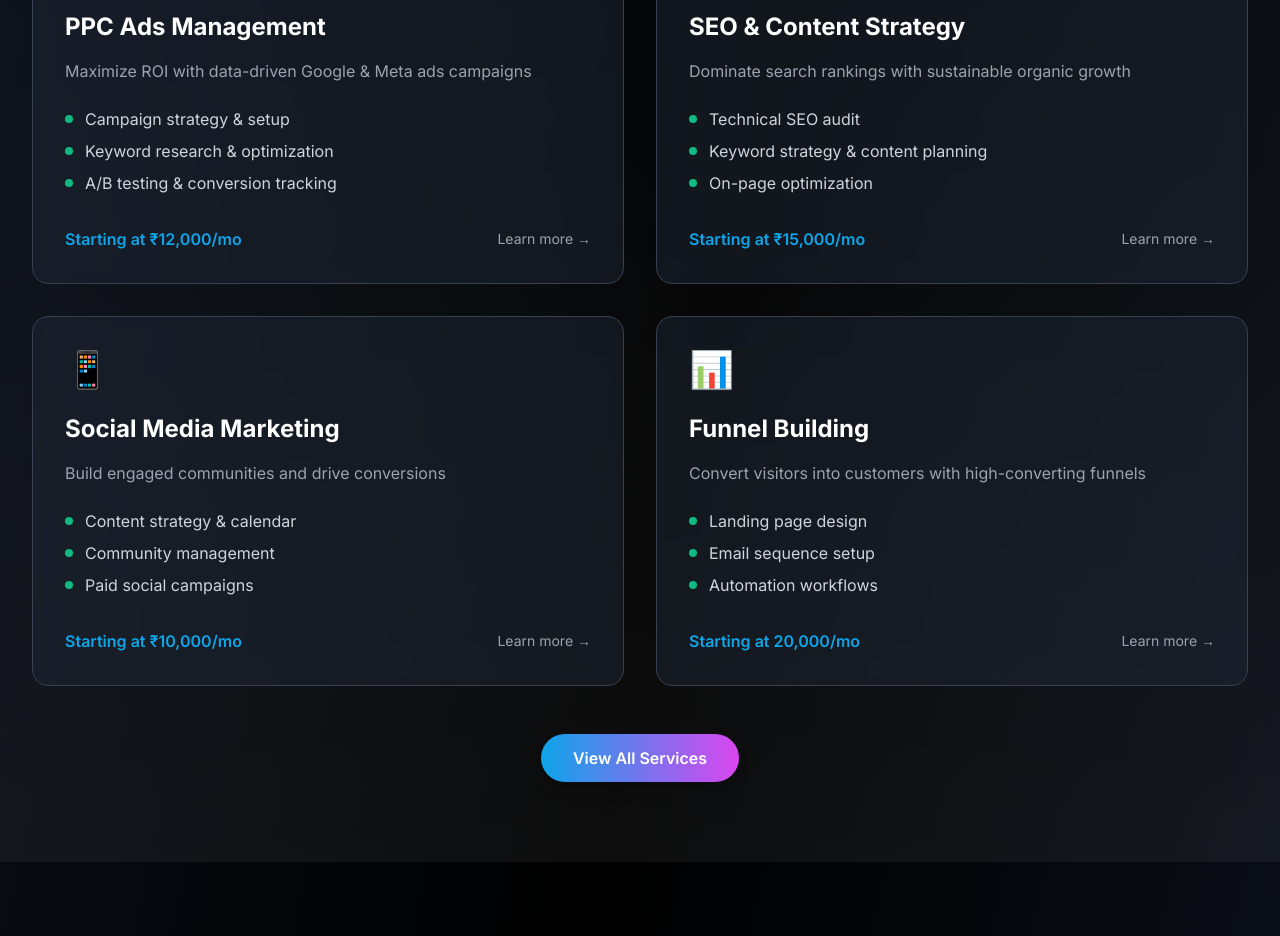
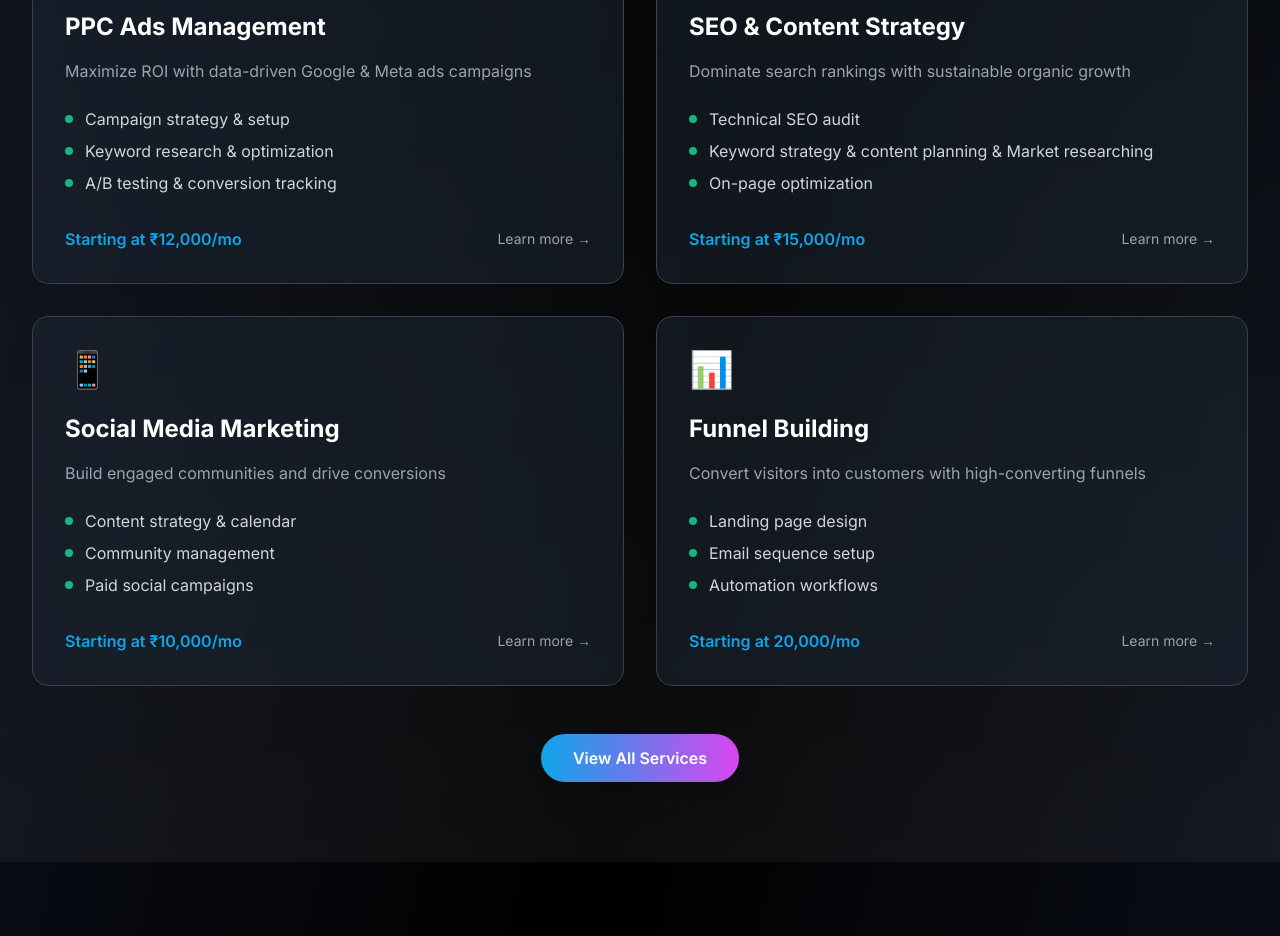
Before and after one commit to iamsubhashsingh/subhashmarketing, a React (Vite) app: page / in a window 1280 px wide. Shown: the part 2140-3076 px from the top of the page. Built offline with nearby package versions, Linux system fonts and the light colour scheme.

Commit message:
new changes in data

```diff
--- a/src/constants/data.js
+++ b/src/constants/data.js
@@ -20,7 +20,7 @@ export const services = [
     icon: "🔍",
     features: [
       "Technical SEO audit",
-      "Keyword strategy & content planning",
+      "Keyword strategy & content planning & Market researching",
       "On-page optimization",
       "Backlink strategy"
     ],
```
